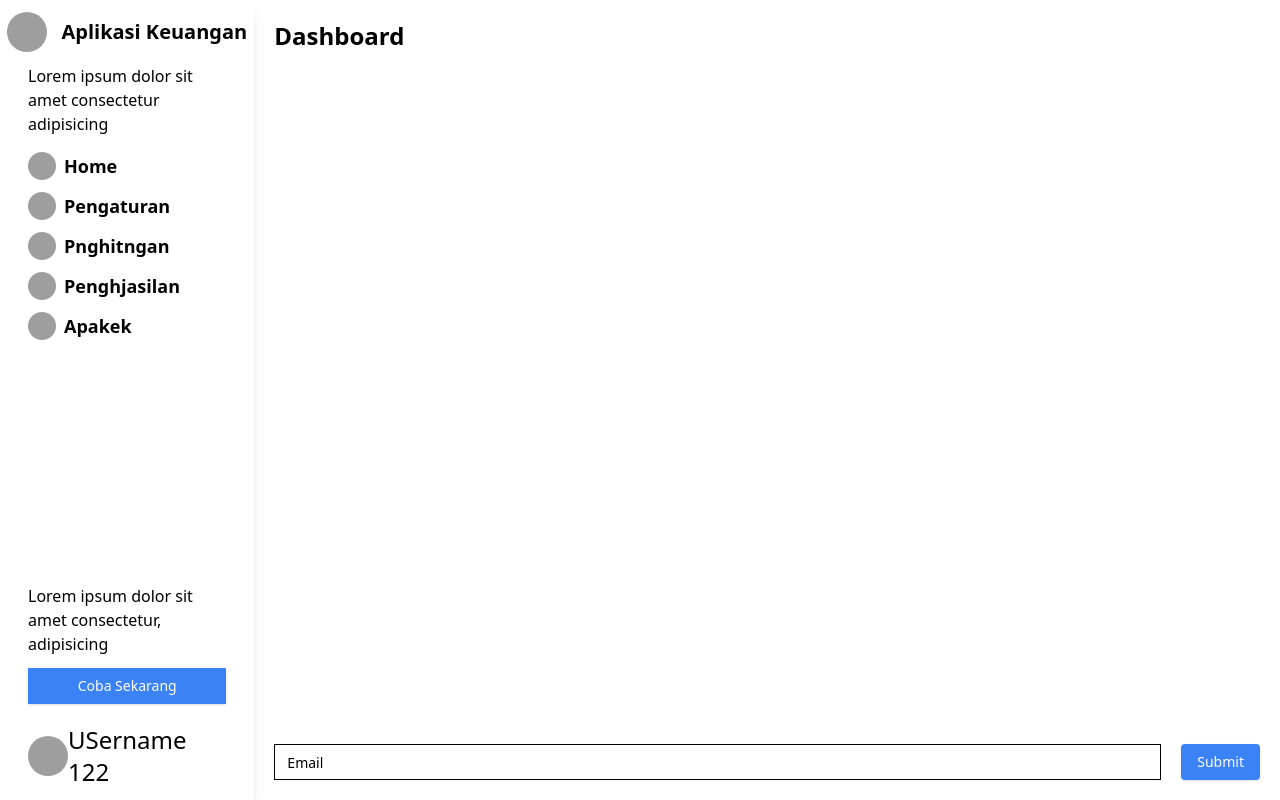
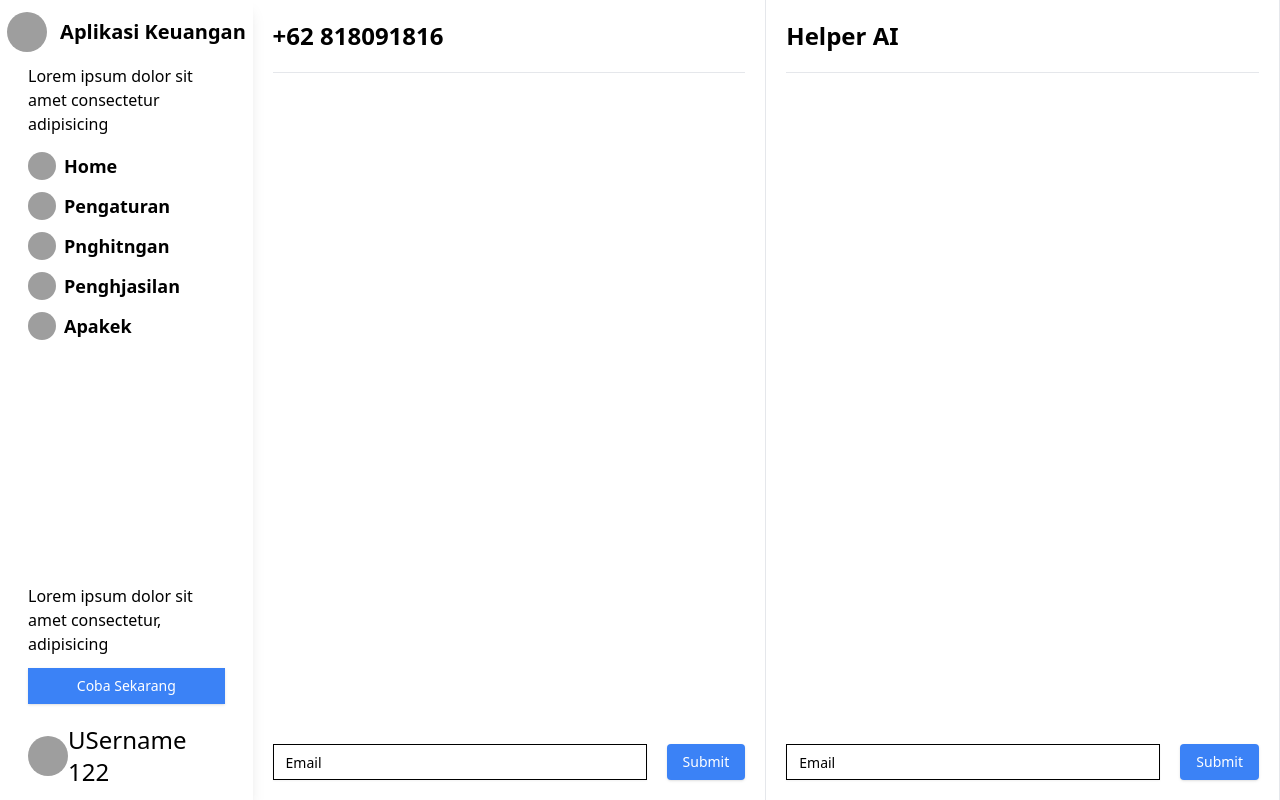
Before and after one commit to NoxturneDev/front-end-react-vite, a React (Vite) app: page /dashboard in a window 1280 px wide. Built offline with nearby package versions, Linux system fonts and the light colour scheme; grey boxes are pictures that could not be loaded.

Commit message:
fix: fixing dashboard layout

```diff
--- a/src/components/dashboard/Dashboard.jsx
+++ b/src/components/dashboard/Dashboard.jsx
@@ -1,18 +1,12 @@
 import Sidebar from "../pages/Sidebar";
-import { Input } from "@/components/ui/input";
-import { Button } from "@/components/ui/button";
+import ChatPage from "../pages/ChatPage";
 
 function Dashboard() {
   return (
     <section className="flex">
       <Sidebar />
-      <div className="flex flex-col justify-between p-5 w-full">
-        <h1 className="text-2xl font-semibold">Dashboard</h1>
-        <div className="flex gap-x-5">
-          <Input className="w-full" type="email" placeholder="Email" />
-          <Button className="bg-blue-500 rounded text-white">Submit</Button>
-        </div>
-      </div>
+      <ChatPage title={"+62 818091816"} />
+      <ChatPage title={"Helper AI"} />
     </section>
   );
 }
```
